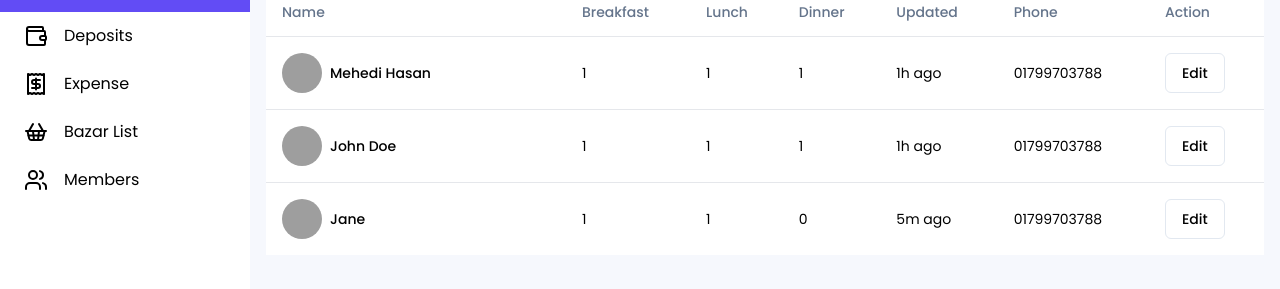
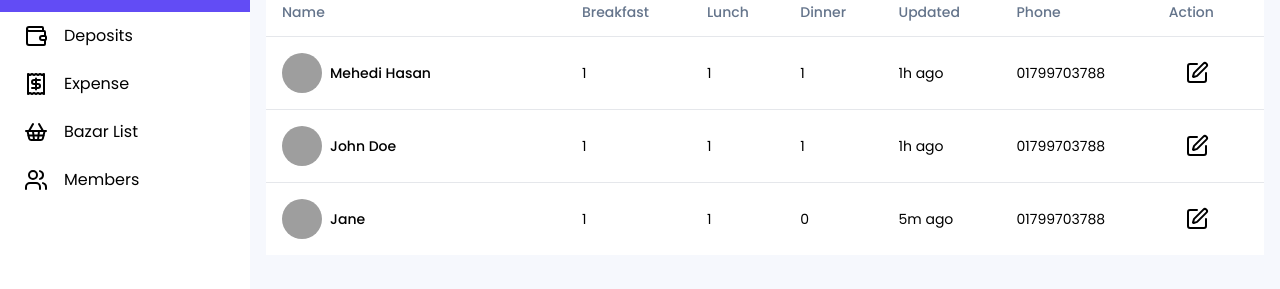
Before and after one commit to mehediyz/meal-management, a React (Vite) app: page /dashboard/manage-meals in a window 1280 px wide. Shown: the part 149-438 px from the top of the page. Built offline with nearby package versions, Linux system fonts and the light colour scheme; grey boxes are pictures that could not be loaded.

Commit message:
edit icon

```diff
--- a/src/components/ManageMeals/EditMealDialog.jsx
+++ b/src/components/ManageMeals/EditMealDialog.jsx
@@ -10,12 +10,15 @@ import {
 } from "@/components/ui/dialog";
 import { Input } from "@/components/ui/input";
 import { Label } from "@/components/ui/label";
+import { Edit } from "lucide-react";
 
 const EditMealDialog = () => {
   return (
     <Dialog>
       <DialogTrigger asChild>
-        <Button variant="outline">Edit</Button>
+        <Button variant="ghost">
+          <Edit />
+        </Button>
       </DialogTrigger>
       <DialogContent className="sm:max-w-[425px] bg-white">
         <DialogHeader>
```
